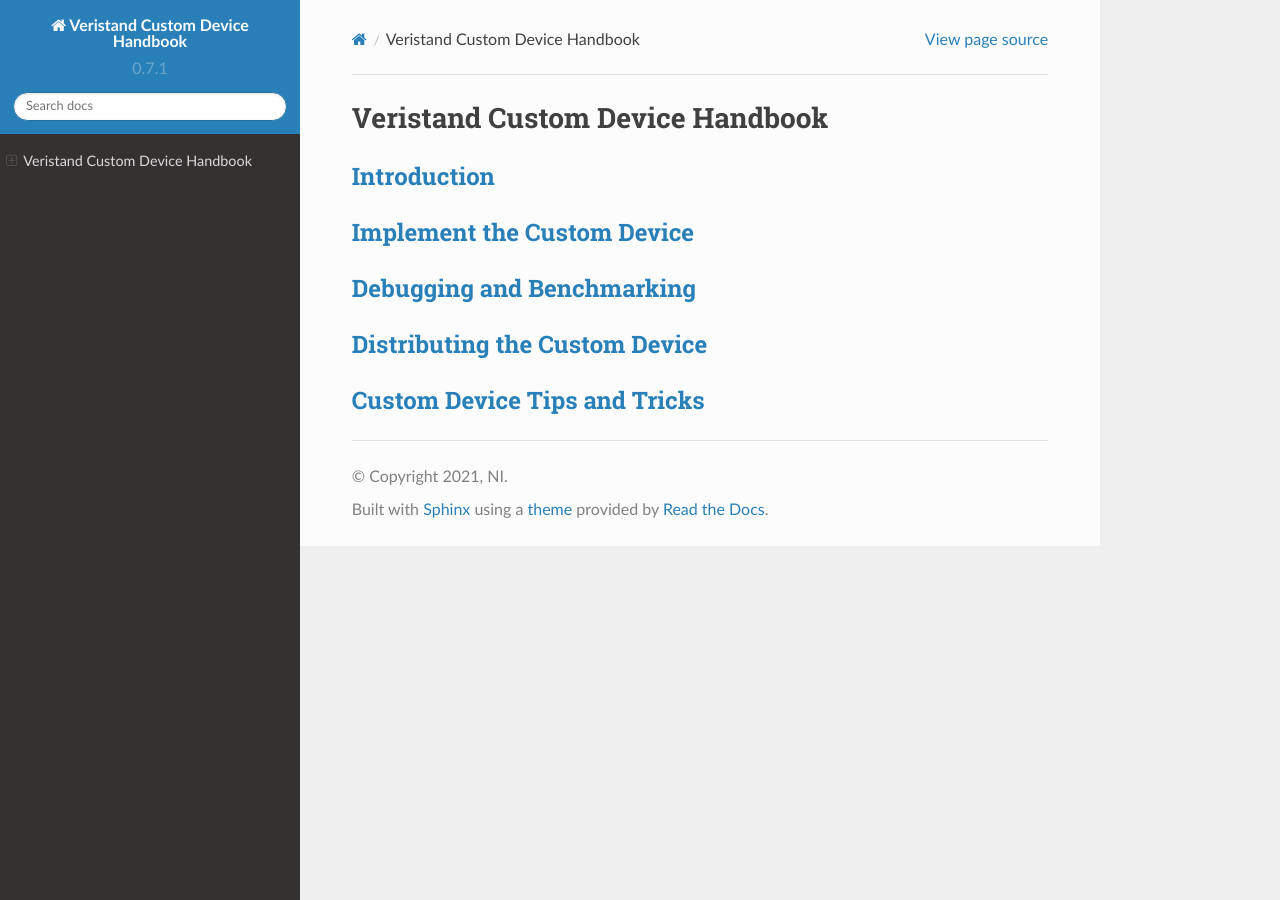
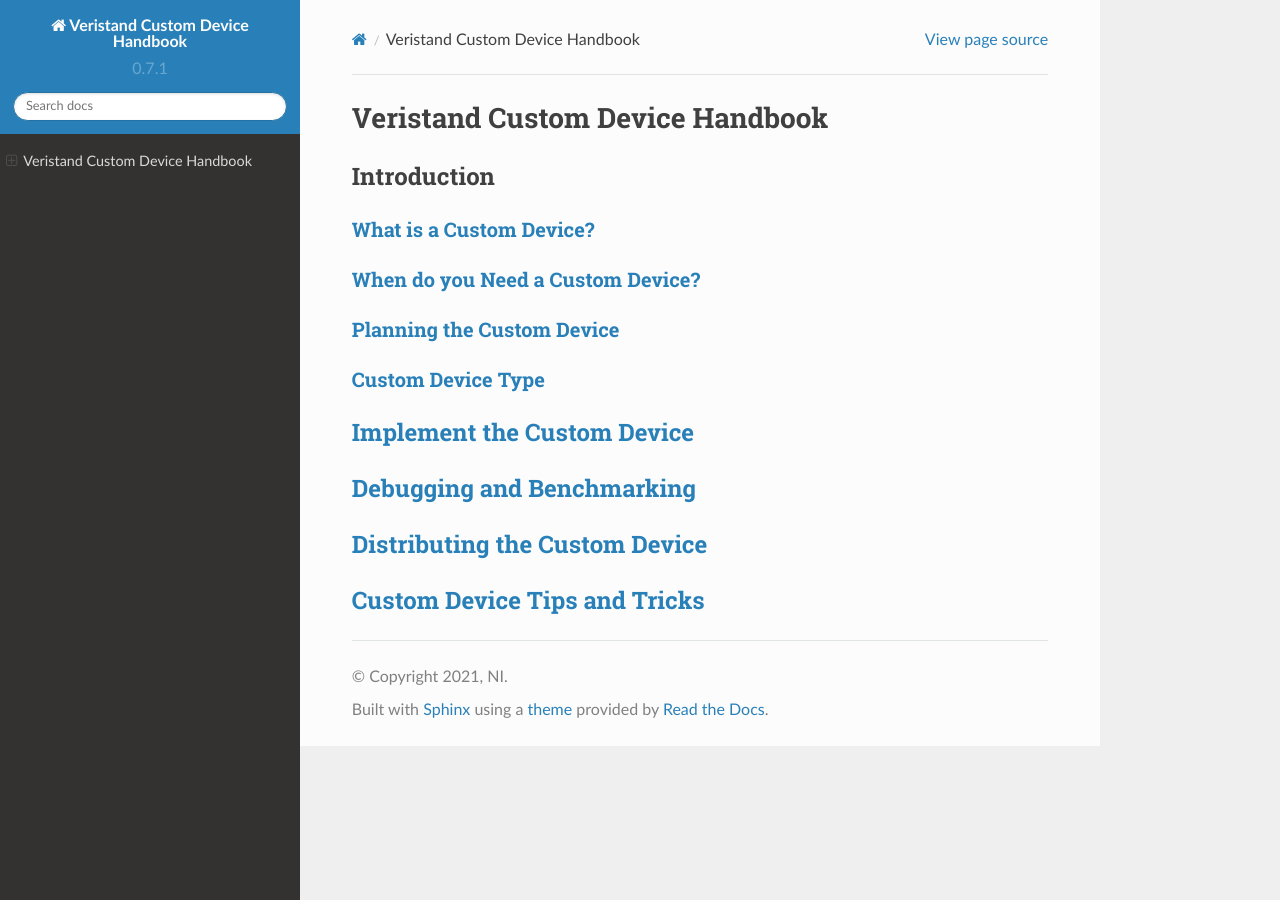
Before and after one commit to ni/niveristand-custom-device-handbook, a Sphinx documentation site: the page built from docs/index.md, in a window 1280 px wide. Built offline with Sphinx 7.4.7 and the Read the Docs theme 2.0.0, drawn with Linux system fonts in a browser that asks for light colours.

Commit message:
commit 20

```diff
--- a/docs/index.md
+++ b/docs/index.md
@@ -3,7 +3,15 @@
 # Veristand Custom Device Handbook
 
 
-#### [Introduction](Introduction.md)
+#### Introduction
+
+##### [What is a Custom Device?](WhatIsACustomDevice.md)
+
+##### [When do you Need a Custom Device?](WhenDoYouNeedACD.md)
+
+##### [Planning the Custom Device](PlanningTheCustomDevice.md)
+
+##### [Custom Device Type](Custom_Device_Types.md)
 
 #### [Implement the Custom Device](ImplementTheCustomDevice.md)
 
```
Also changed, not shown: docs/WhatIsACustomDevice.md (+4 -4 lines).
